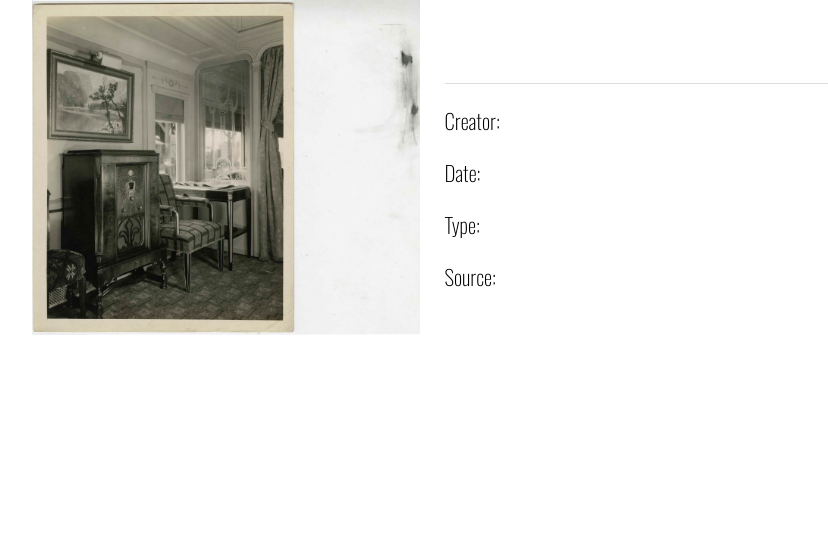
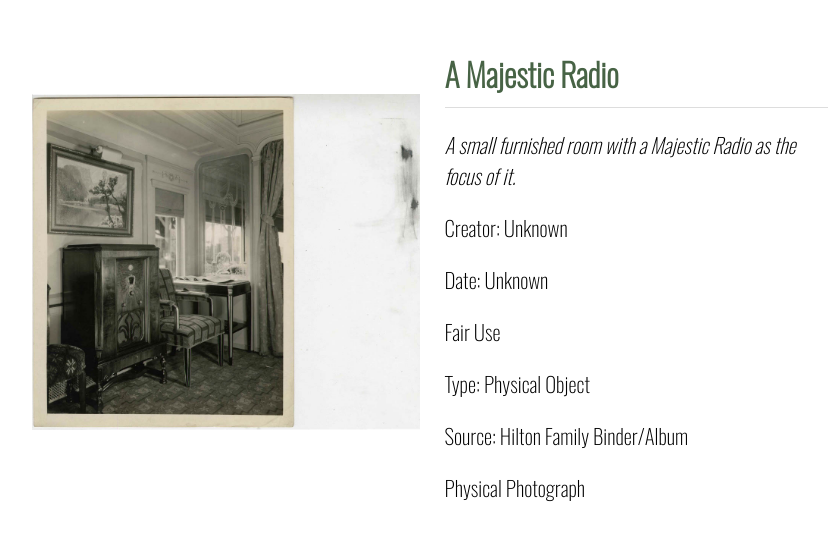
Before and after one commit to martinez2125/TennesseeChicago_Images, a Jekyll site: the page built from _mindoc_media/pg953-img.md, in a window 1280 px wide. Shown: the top 541 px of the page, without its empty margins (208-1036 px from the left). Built offline with Jekyll 4.4.1, drawn with Linux system fonts in a browser that asks for light colours.

Commit message:
Update pg953-img.md

```diff
--- a/_mindoc_media/pg953-img.md
+++ b/_mindoc_media/pg953-img.md
@@ -3,18 +3,18 @@ page: section-name
 title: Hilton Family Binder (Inside)
 media_type: image
 
-_title:
-description:
-creator:
-_date:
-rights:
-type:
-source:
+_title: A Majestic Radio
+description: A small furnished room with a Majestic Radio as the focus of it.
+creator: Unknown
+_date: Unknown
+rights: Fair Use
+type: Physical Object
+source: Hilton Family Binder/Album
 identifier:
 contributor:
-format:
-credit_(IPTC):
-date_created_(IPTC):
+format: Physical Photograph
+credit_(IPTC): Digitization courtesy of Caden J. Miller & Lesly Martinez
+date_created_(IPTC): 9/15/2025
 
 _path: /assets/img/pg53-img.jpg
 order: 55
```
